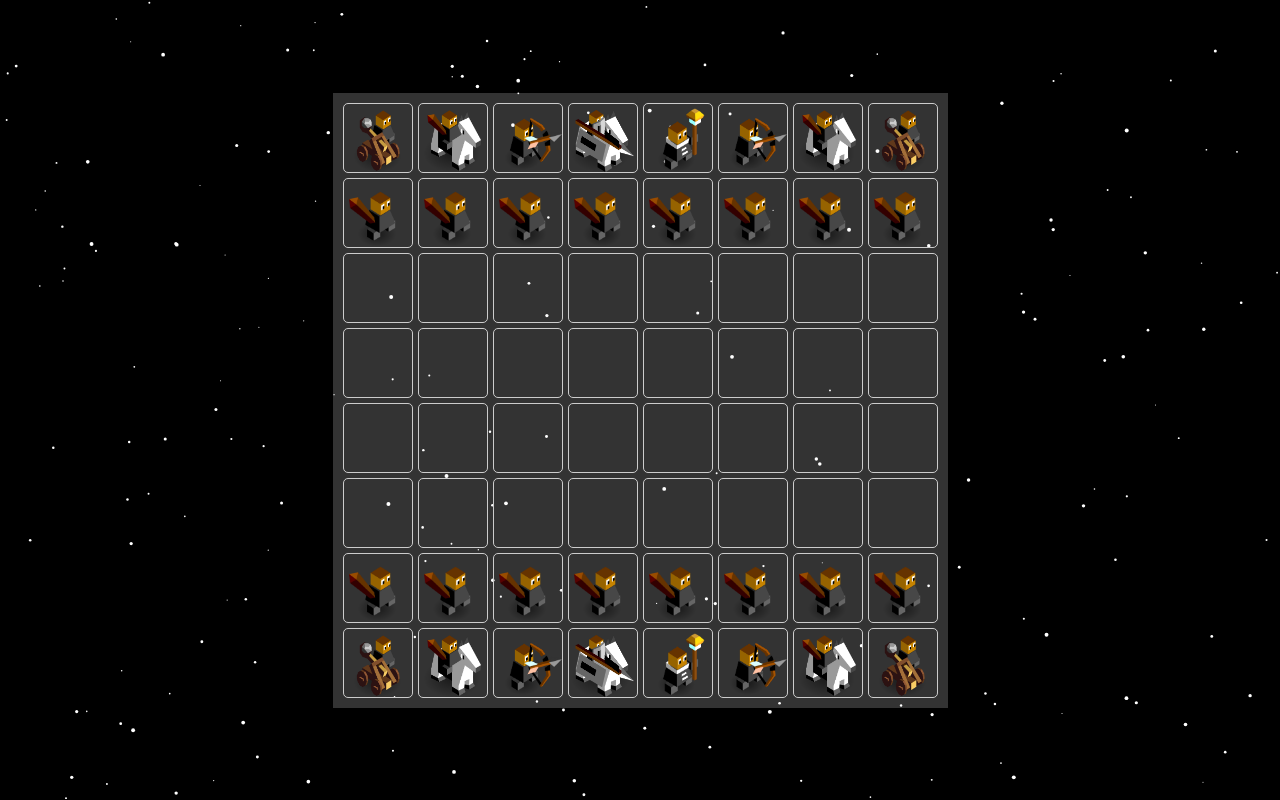
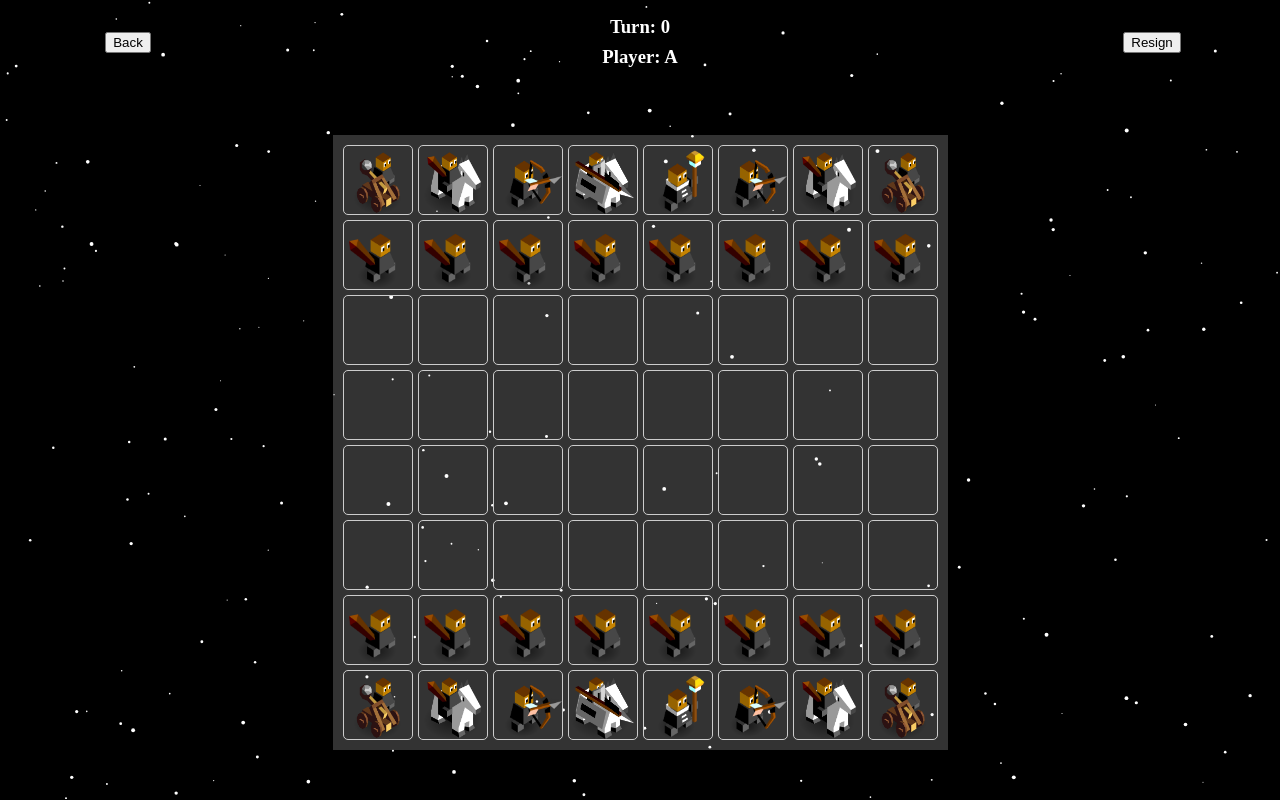
Before and after one commit to mirasnag/polytopia_chess, a React (Vite) app: page /game in a window 1280 px wide. Built offline with nearby package versions, Linux system fonts and the light colour scheme.

Commit message:
- Added buttons and HUD to GameView

```diff
--- /dev/null
+++ b/src/components/game/BackButton.module.scss
@@ -0,0 +1,8 @@
+.layout {
+  width: 100%;
+  height: 100%;
+
+  display: flex;
+  justify-content: center;
+  align-items: center;
+}
--- /dev/null
+++ b/src/components/game/BackButton.tsx
@@ -0,0 +1,11 @@
+import classes from "./BackButton.module.scss";
+
+const BackButton = () => {
+  return (
+    <div className={classes.layout}>
+      <button className={classes.backButton}>Back</button>
+    </div>
+  );
+};
+
+export default BackButton;
--- /dev/null
+++ b/src/components/game/HUD.module.scss
@@ -0,0 +1,19 @@
+.layout {
+  min-height: 50px;
+
+  display: flex;
+  flex-direction: column;
+  justify-content: center;
+  align-items: center;
+
+  padding: 1rem;
+  gap: 0.5rem;
+
+  .text {
+    margin-block: 0;
+  }
+
+  .highLightText {
+    font-weight: bold;
+  }
+}
--- /dev/null
+++ b/src/components/game/HUD.tsx
@@ -0,0 +1,25 @@
+import { useGame } from "@/context/game/GameContext";
+import classes from "./HUD.module.scss";
+
+const HUD = () => {
+  const { state } = useGame();
+
+  const { counter, playerOrder, orderIndex } = state.turn;
+  const currentPlayerId = playerOrder[orderIndex];
+  const { name: currentPlayerName } = state.players[currentPlayerId];
+
+  return (
+    <div className={classes.layout}>
+      <h3 className={classes.text}>
+        Turn:
+        <span className={classes.highlightText}> {counter}</span>
+      </h3>
+      <h3 className={classes.text}>
+        Player:
+        <span className={classes.highlightText}> {currentPlayerName}</span>
+      </h3>
+    </div>
+  );
+};
+
+export default HUD;
--- /dev/null
+++ b/src/components/game/MenuButtons.module.scss
@@ -0,0 +1,8 @@
+.layout {
+  width: 100%;
+  height: 100%;
+
+  display: flex;
+  justify-content: center;
+  align-items: center;
+}
--- /dev/null
+++ b/src/components/game/MenuButtons.tsx
@@ -0,0 +1,11 @@
+import classes from "./MenuButtons.module.scss";
+
+const MenuButtons = () => {
+  return (
+    <div className={classes.layout}>
+      <button>Resign</button>
+    </div>
+  );
+};
+
+export default MenuButtons;
--- a/src/context/game/helpers/index.ts
+++ b/src/context/game/helpers/index.ts
@@ -24,8 +24,8 @@ export function createInitialGameState(): GameState {
   const units = createUnits(playerA, playerB);
   const map = applyUnitsToMap(createMap(), units);
   const players = {
-    [playerA]: { id: playerA },
-    [playerB]: { id: playerB },
+    [playerA]: { id: playerA, name: "A" },
+    [playerB]: { id: playerB, name: "B" },
   };
   const turns = getInitialTurn(players);
 
--- a/src/types/game.d.ts
+++ b/src/types/game.d.ts
@@ -5,6 +5,7 @@ import { UnitType } from "@/types/unit";
 
 export interface PlayerInGame {
   id: PlayerId;
+  name: string;
 }
 
 export type Players = Record<PlayerId, PlayerInGame>;
--- a/src/views/game/GameView.module.scss
+++ b/src/views/game/GameView.module.scss
@@ -2,12 +2,40 @@
   width: 100vw;
   height: 100vh;
 
-  .gameBoardContainer {
-    width: 100vw;
-    height: 100vh;
+  display: grid;
+  grid-template-areas:
+    "back-button     hud     menu-buttons"
+    "board     board   board";
+  grid-template-columns: 1fr 3fr 1fr;
+  grid-template-rows: auto 1fr;
+
+  color: white;
+
+  .backButtonContainer {
+    grid-area: back-button;
+  }
+
+  .menuContainer {
+    grid-area: menu-buttons;
+  }
+
+  .HUDContainer {
+    grid-area: hud;
+  }
+
+  .boardContainer {
+    grid-area: board;
     display: flex;
     justify-content: center;
     align-items: center;
     color: red; // temporary
   }
+
+  .leftPanel {
+    grid-area: left-panel;
+  }
+
+  .rightPanel {
+    grid-area: right-panel;
+  }
 }
--- a/src/views/game/GameView.tsx
+++ b/src/views/game/GameView.tsx
@@ -1,10 +1,43 @@
+// hooks
+import { useEffect } from "react";
+import { useGame } from "@/context/game/GameContext";
+
+// components
 import GameBoard from "@/components/game/GameBoard";
+import HUD from "@/components/game/HUD";
+import BackButton from "@/components/game/BackButton";
+import MenuButtons from "@/components/game/MenuButtons";
+
+// styles
 import classes from "./GameView.module.scss";
 
 const GameView = () => {
+  const { state } = useGame();
+
+  useEffect(() => {
+    const logGameState = () => {
+      console.log("Game state:", state);
+    };
+
+    (window as any).gs = logGameState;
+
+    return () => {
+      delete (window as any).gs;
+    };
+  }, []);
+
   return (
     <div className={classes.layout}>
-      <div className={classes.gameBoardContainer}>
+      <div className={classes.backButtonContainer}>
+        <BackButton />
+      </div>
+      <div className={classes.HUDContainer}>
+        <HUD />
+      </div>
+      <div className={classes.menuContainer}>
+        <MenuButtons />
+      </div>
+      <div className={classes.boardContainer}>
         <GameBoard />
       </div>
     </div>
```
